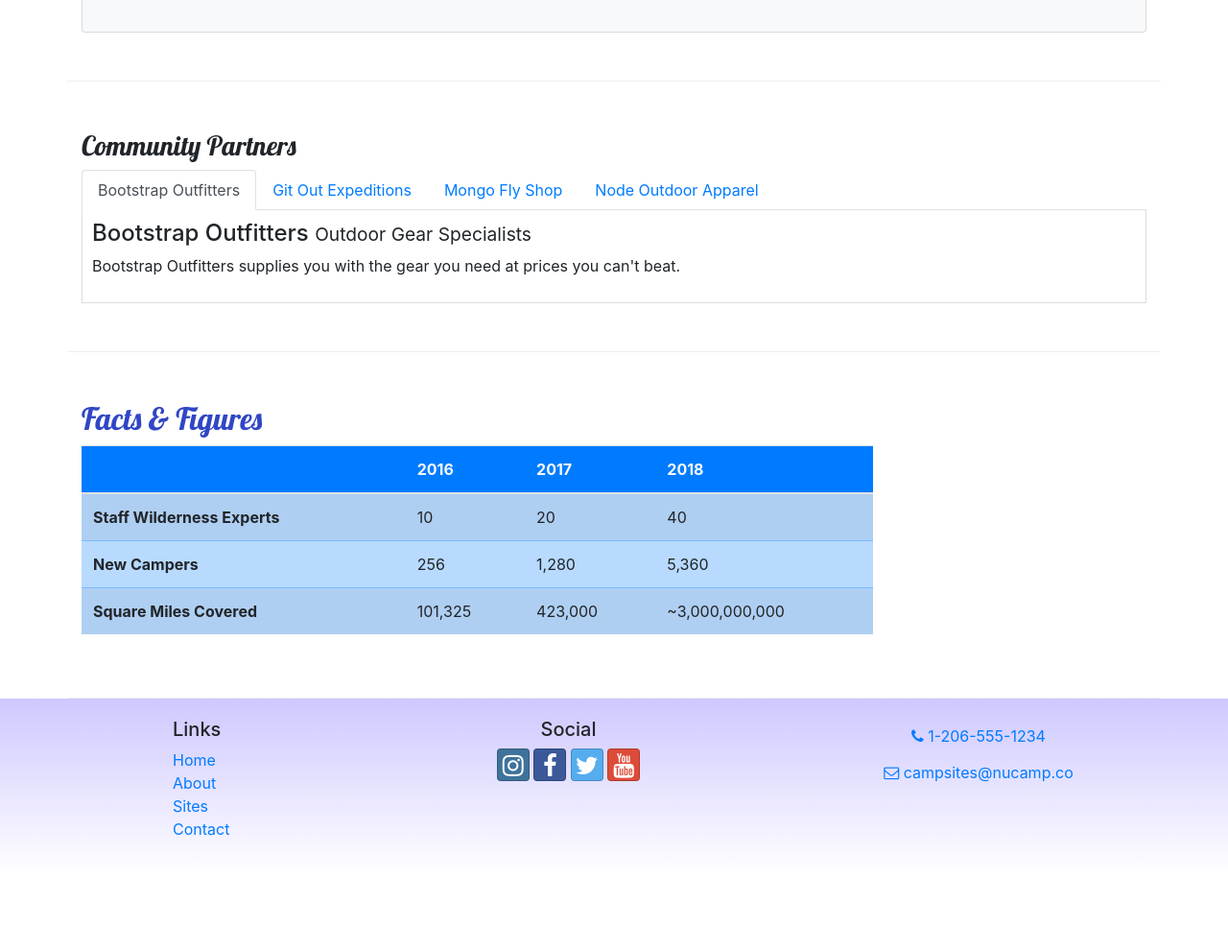
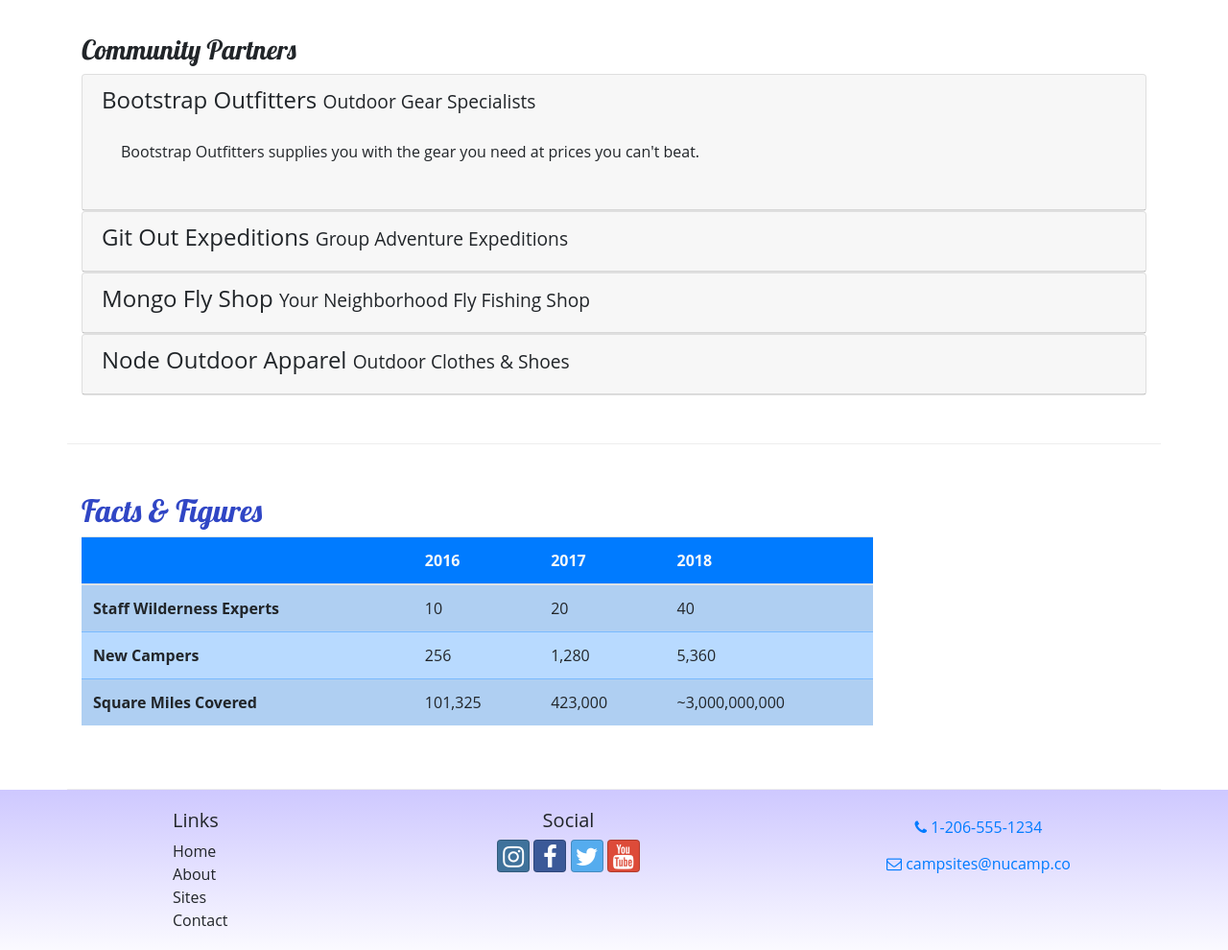
Before and after one commit to mtkrupka1138/bootcampstuff, a website: page aboutus.html in a window 1280 px wide. Shown: the part 884-1874 px from the top of the page at 96% size. Before the commit the page ends 1796 px from the top, so only its background shows below. Drawn offline with nearby package versions, Linux system fonts and the light colour scheme.

Commit message:
Replace tabs with accordion

```diff
--- a/aboutus.html
+++ b/aboutus.html
@@ -5,10 +5,10 @@
     <meta charset="utf-8">
     <meta name="viewport" content="width=device-width, initial-scale=1">
 
-    <link rel="stylesheet" href="css/styles.css"/>
     <link rel="stylesheet" href="node_modules/bootstrap/dist/css/bootstrap.min.css">
     <link rel="stylesheet" href="node_modules/font-awesome/css/font-awesome.min.css">
     <link rel="stylesheet" href="node_modules/bootstrap-social/bootstrap-social.css">
+    <link rel="stylesheet" href="css/styles.css"/>
     <link rel="preconnect" href="https://fonts.googleapis.com">
     <link rel="preconnect" href="https://fonts.gstatic.com" crossorigin>
     <link href="https://fonts.googleapis.com/css2?family=Lobster&display=swap" rel="stylesheet">
@@ -103,28 +103,62 @@
         <div class="row row-content">
             <div class="col-12">
                 <h3>Community Partners</h3>
-                <ul class="nav nav-tabs">
-                    <li class="nav-item"><a class="nav-link active" href="#bootstrap" role="tab" data-toggle="tab">Bootstrap Outfitters</a></li>
-                    <li class="nav-item"><a class="nav-link" href="#git" role="tab" data-toggle="tab">Git Out Expeditions</a></li>
-                    <li class="nav-item"><a class="nav-link" href="#mongo" role="tab" data-toggle="tab">Mongo Fly Shop</a></li>
-                    <li class="nav-item"><a class="nav-link" href="#node" role="tab" data-toggle="tab">Node Outdoor Apparel</a></li>
-                </ul>
-                <div class="tab-content">
-                    <div role="tabpanel" class="tab-pane fade show active" id="bootstrap">
-                        <h4>Bootstrap Outfitters <small>Outdoor Gear Specialists</small></h4>
-                        <p class="d-none d-sm-block">Bootstrap Outfitters supplies you with the gear you need at prices you can't beat.</p>
+                <div id="accordion">
+                    <div class="card">
+                        <div role="tab" class="card-header">
+                            <h4>
+                                <a data-toggle="collapse" data-target="#bootstrap">
+                                    Bootstrap Outfitters <small>Outdoor Gear Specialists</small>
+                                </a>
+                            </h4>
+                            <div class="collapse show" id="bootstrap" data-parent="#accordion">
+                                <div class="card-body">
+                                    <p class="d-none d-sm-block">Bootstrap Outfitters supplies you with the gear you need at prices you can't beat.</p>
+                                </div>
+                            </div>
+                        </div>
                     </div>
-                    <div role="tabpanel" class="tab-pane fade" id="git">
-                        <h4>Git Out Expeditions <small>Group Adventure Expeditions</small></h4>
-                        <p class="d-none d-sm-block">Join Git Out Expeditions to explore new horizons with a group of other adventurers!</p>
+                    <div class="card">
+                        <div role="tab" class="card-header">
+                            <h4>
+                                <a class="collapsed" data-toggle="collapse" data-target="#git">
+                                    Git Out Expeditions <small>Group Adventure Expeditions</small>
+                                </a>
+                            </h4>
+                            <div class="collapse" id="git" data-parent="#accordion">
+                                <div class="card-body">
+                                    <p class="d-none d-sm-block">Join Git Out Expeditions to explore new horizons with a group of other adventurers!</p>
+                               </div>
+                            </div>
+                        </div>
                     </div>
-                    <div role="tabpanel" class="tab-pane fade" id="mongo">
-                        <h4>Mongo Fly Shop <small>Your Neighborhood Fly Fishing Shop.</small></h4>
-                        <p class="d-none d-sm-block">Need a new fishing pole, a tacklebox, or flies of all kinds? Stop by Mongo Fly Shop.</p>
+                    <div class="card">
+                        <div role="tab" class="card-header">
+                            <h4>
+                                <a class="collapsed" data-toggle="collapse" data-target="#mongo">
+                                    Mongo Fly Shop <small>Your Neighborhood Fly Fishing Shop</small>
+                                </a>
+                            </h4>
+                            <div class="collapse" id="mongo" data-parent="#accordion">
+                                <div class="card-body">
+                                    <p class="d-none d-sm-block">Need a new fishing pole, a tacklebox, or flies of all kinds? Stop by Mongo Fly Shop.</p>
+                                </div>
+                            </div>
+                        </div>
                     </div>
-                    <div role="tabpanel" class="tab-pane fade" id="node">
-                        <h4>Node Outdoor Apparel <small>Outdoor Clothes & Shoes</small></h4>
-                        <p class="d-none d-sm-block">From polar fleeces to swimsuits, hiking boots to waders, a visit to Node will be sure to get you covered.</p>
+                    <div class="card">
+                        <div role="tab" class="card-header">
+                            <h4>
+                                <a class="collapsed" data-toggle="collapse" data-target="#node">
+                                    Node Outdoor Apparel <small>Outdoor Clothes & Shoes</small>
+                                </a>
+                            </h4>
+                            <div class="collapse" id="node" data-parent="#accordion">
+                                <div class="card-body">
+                                    <p class="d-none d-sm-block">From polar fleeces to swimsuits, hiking boots to waders, a visit to Node will be sure to get you covered.</p>
+                                </div>
+                            </div>
+                        </div>
                     </div>
                 </div>
             </div>
--- a/css/styles.css
+++ b/css/styles.css
@@ -13,6 +13,11 @@
 header h2 {
     color: #CEC8FF;
 }
+
+a, a:hover {
+    color: inherit;
+    text-decoration: none;
+  }
 
 footer {
     background-image: linear-gradient(#CEC8FF, white);
@@ -32,11 +37,11 @@
     min-height: 200px;
 }
 
-.tab-content {
+/* .tab-content {
     border: 1px solid #DDD;
     border-top: none;
     padding: 10px;
-}
+} */
 
 .navbar {
     background-color: #901CAD;
```
